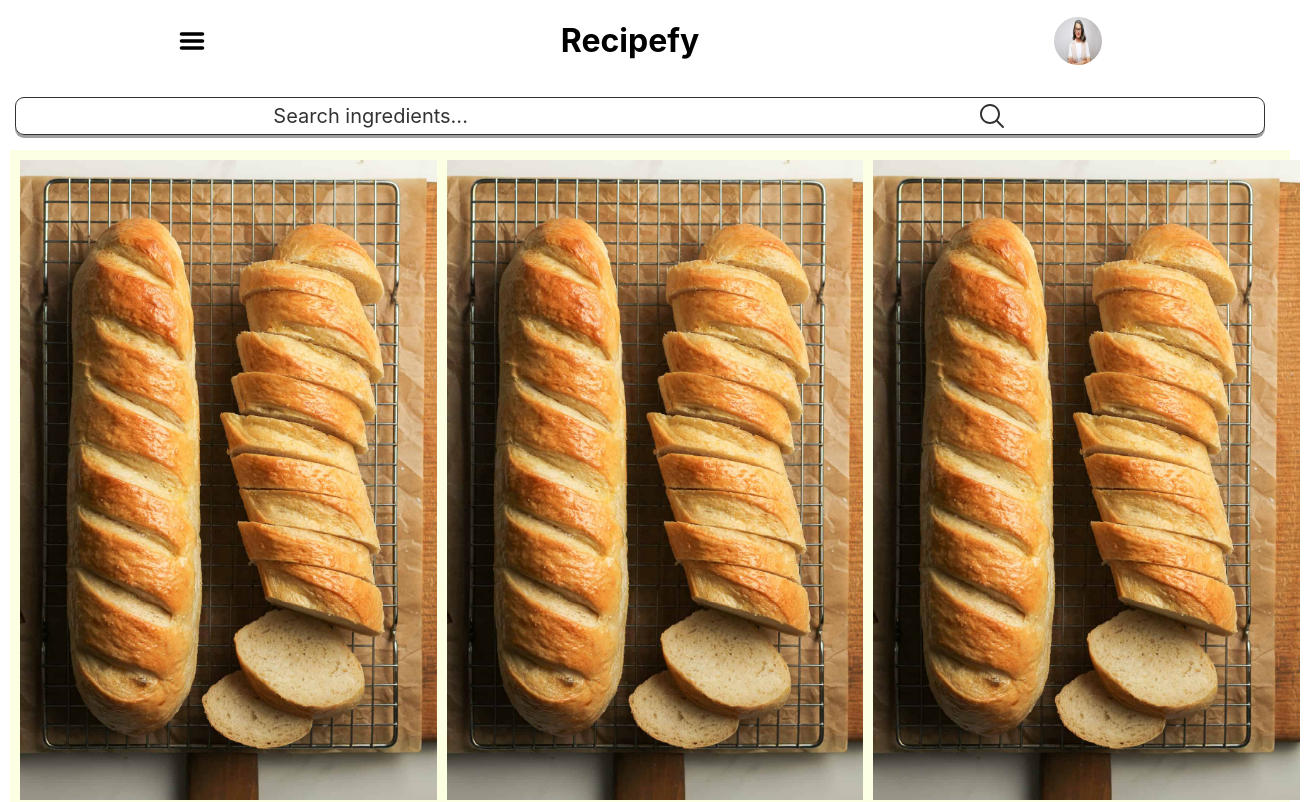
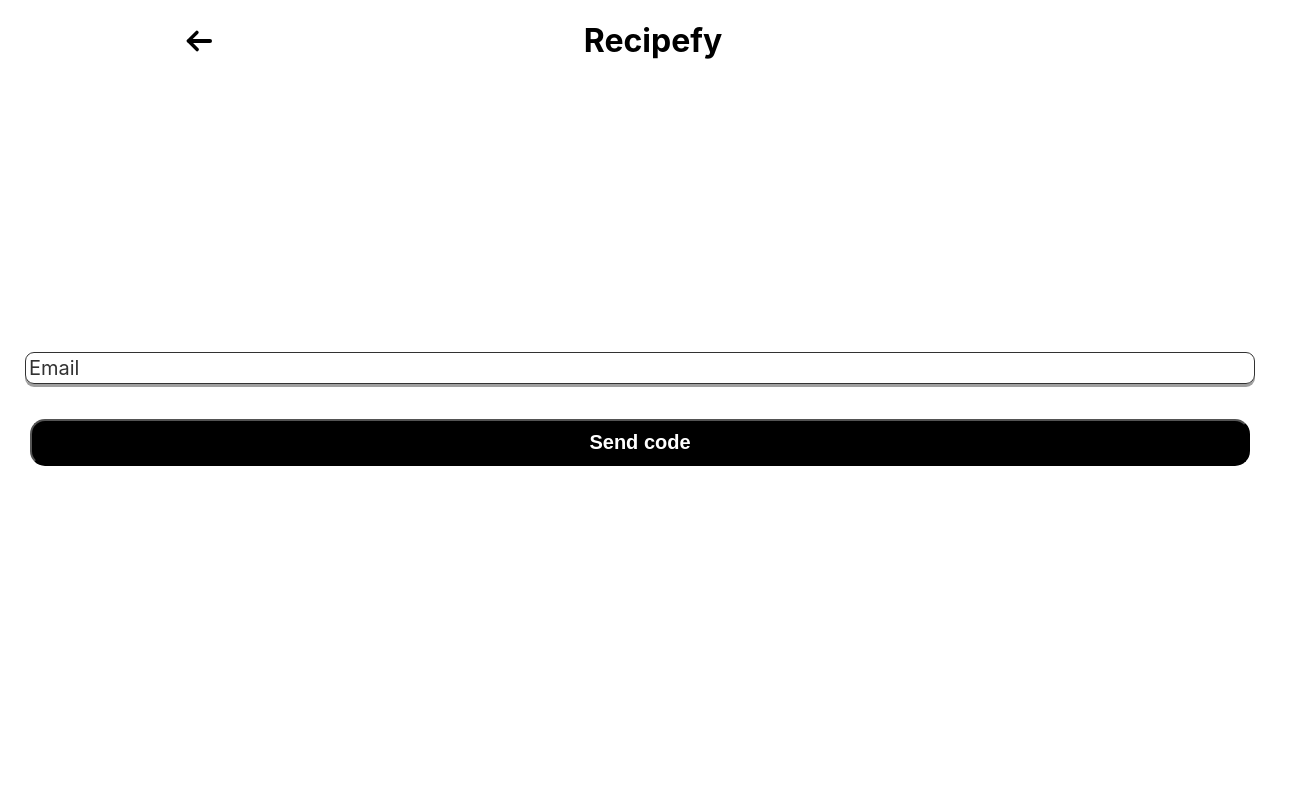
Before and after one commit to nandowastaken/recipefy-js, a React (Create React App) app: page / in a window 1280 px wide. Shown: the top 802 px of the page, 1310 px wide, since content can reach past the window. Built offline with nearby package versions, Linux system fonts and the light colour scheme.

Commit message:
add ForgotPassword

```diff
--- a/src/App.js
+++ b/src/App.js
@@ -2,11 +2,12 @@ import logo from './logo.svg';
 import './App.css';
 import Home from '../src/screens/Home';
 import Menu from './screens/Menu';
+import ForgotPassword from './screens/ForgotPassword';
 
 function App() {
   return (
     <div>
-      <Home/>
+      <ForgotPassword/>
 
     </div>
   );
--- /dev/null
+++ b/src/components/Button.jsx
@@ -0,0 +1,26 @@
+import React, { Component } from 'react';
+
+var styles = {
+    button: {
+        padding: '10px 100px',
+        backgroundColor: 'black',
+        color: 'white',
+        borderRadius: '15px',
+        fontSize: '20px',
+        fontWeight: '700',
+        margin: '20px',
+    }
+}
+
+class Button extends Component {
+    state = {  }
+    render() {
+        return (
+            <button style={styles.button}>
+                {this.props.name}
+            </button>
+        );
+    }
+}
+
+export default Button;
--- /dev/null
+++ b/src/components/HeaderBack.jsx
@@ -0,0 +1,25 @@
+import React, { Component } from 'react';
+import backarrow from '../assets/svg/backarrow.svg';
+
+var styles = {
+    header: {
+        display: 'flex',
+        alignItems: 'center',
+        justifyContent: 'space-around',
+    }
+}
+
+class HeaderBack extends Component {
+    state = {  }
+    render() {
+        return (
+            <div className='header' style={styles.header}>
+                <img src={backarrow} style={styles.backArrow}></img>
+                <h1>Recipefy</h1>
+                <div></div>
+            </div>
+        );
+    }
+}
+
+export default HeaderBack;
--- /dev/null
+++ b/src/components/InputBox.jsx
@@ -0,0 +1,28 @@
+import React, { Component } from 'react';
+
+var styles = {
+    box: {
+        borderStyle: 'solid',
+        borderWidth: '0.1px',
+        borderRadius: '9px',
+        margin: '15px',
+        padding: '3px',
+        opacity: 0.8,
+        boxShadow: '0px 3px #888888',
+
+        fontSize: '20px',
+    }
+}
+
+class InputBox extends Component {
+    state = {  }
+    render() {
+        return (
+            <div style={styles.box}>
+                {this.props.text}
+            </div>
+        );
+    }
+}
+
+export default InputBox;
--- /dev/null
+++ b/src/screens/ForgotPassword.jsx
@@ -0,0 +1,33 @@
+import React, { Component } from 'react';
+import HeaderBack from '../components/HeaderBack';
+import InputBox from '../components/InputBox';
+import Button from '../components/Button';
+
+var styles = {
+    content: {
+        display: 'flex',
+        flexDirection: 'column',
+        justifyContent: 'center',
+        margin: '10px',
+        height: '80vh'
+    }
+}
+
+class ForgotPassword extends Component {
+    state = {  }
+    render() {
+        return (
+            <div>
+                <HeaderBack/>
+
+                <div className='content' style={styles.content}>
+                    <InputBox text='Email'/>
+                    <Button name='Send code'/>
+                </div>
+
+            </div>
+        );
+    }
+}
+
+export default ForgotPassword;
--- a/src/screens/Menu.jsx
+++ b/src/screens/Menu.jsx
@@ -1,5 +1,5 @@
 import React, { Component } from 'react';
-import backarrow from '../assets/svg/backarrow.svg';
+import HeaderBack from '../components/HeaderBack';
 
 var styles = {
     header: {
@@ -20,11 +20,7 @@ class Menu extends Component {
     render() {
         return (
             <div>
-                <div className='header' style={styles.header}>
-                    <img src={backarrow} style={styles.backArrow}></img>
-                    <h1>Recipefy</h1>
-                    <div></div>
-                </div>
+                <HeaderBack/>
 
                 <div className='settings' style={styles.settings}>
                     <div className='favorites' style={styles.favorites}>
```
